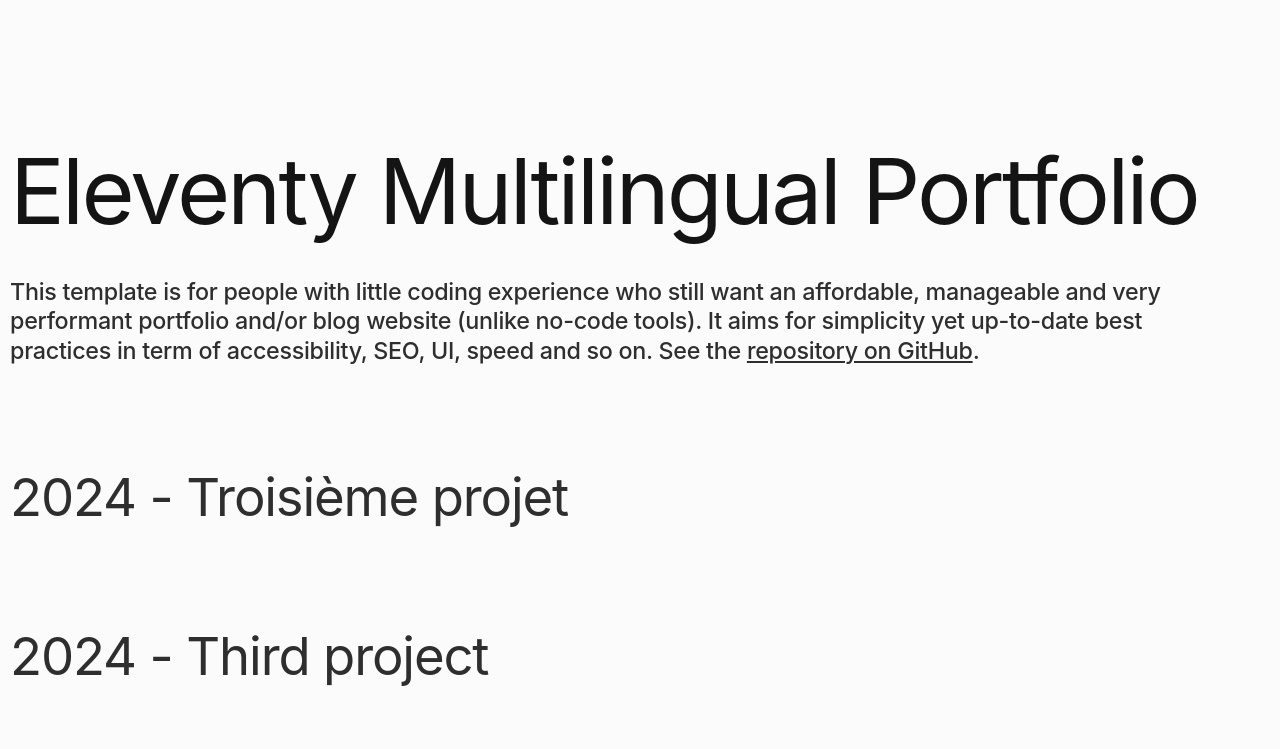
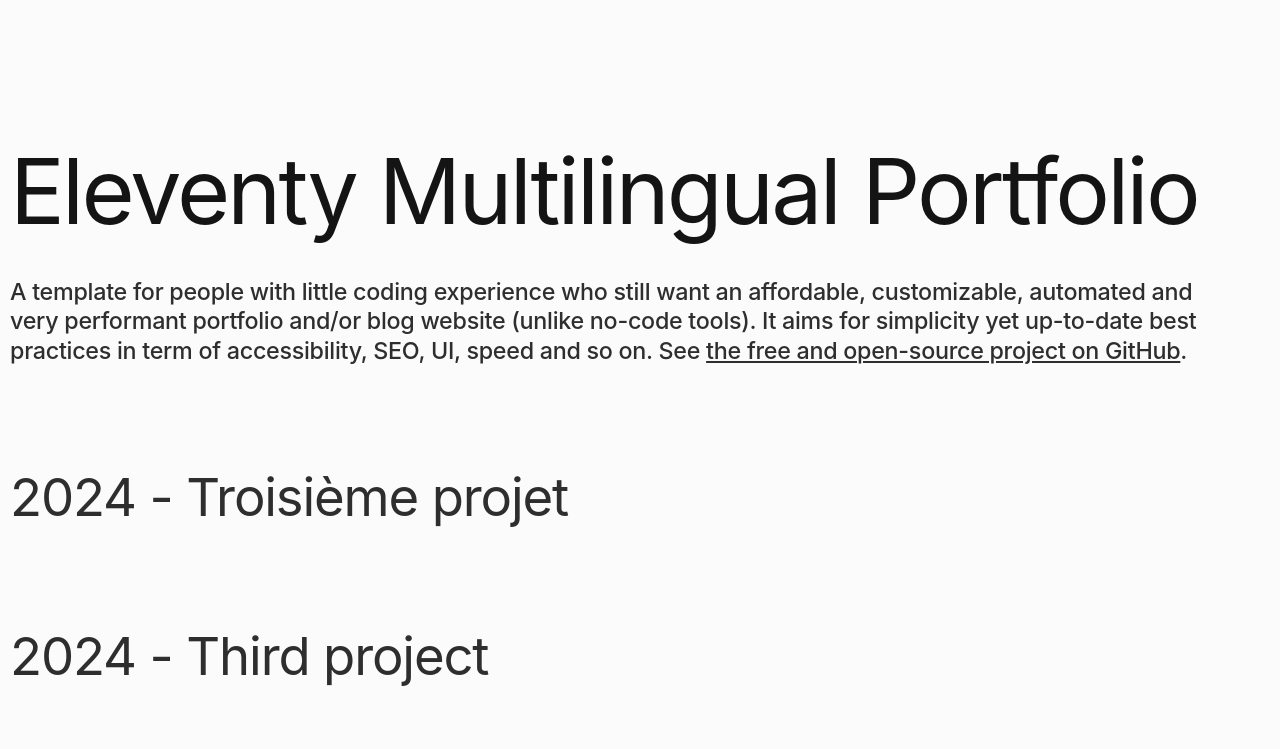
Before and after one commit to omroka/eleventy-multilingual-portfolio, an Eleventy site: page src/en/index.njk in a window 1280 px wide. Shown: the top 749 px of the page. Built offline with nearby package versions, Linux system fonts and the light colour scheme; Eleventy itself is replaced by a stand-in of ours; files that its build step writes are made by us from their sources; a web font is replaced by a local one.

Commit message:
Clearer presentation and new readme thumbnail

```diff
--- a/src/en/index.njk
+++ b/src/en/index.njk
@@ -9,7 +9,7 @@ numberOfLatestPostsToShow: 3
 <h1>Eleventy Multilingual Portfolio</h1>
 
 <p>
-  This template is for people with little coding experience who still want an affordable, manageable and very performant portfolio and/or blog website (unlike no-code tools). It aims for simplicity yet up-to-date best practices in term of accessibility, SEO, UI, speed and so on. See the <a href="#">repository on GitHub</a>.
+  A template for people with little coding experience who still want an affordable, customizable, automated and very performant portfolio and/or blog website (unlike no-code tools). It aims for simplicity yet up-to-date best practices in term of accessibility, SEO, UI, speed and so on. See <a href="https://github.com/omroka/eleventy-multilingual-portfolio">the free and open-source project on GitHub</a>.
 </p>
 
     {# remove the head filter to list every project in the collection #}
--- a/src/fr/index.njk
+++ b/src/fr/index.njk
@@ -9,7 +9,7 @@ numberOfLatestPostsToShow: 3
 <h1>Eleventy Multilingual Portfolio</h1>
 
 <p>
-  Description non traduite : This template is for people with little coding experience who still want an affordable, manageable and very performant portfolio and/or blog website (unlike no-code tools). It aims for simplicity yet up-to-date best practices in term of accessibility, SEO, UI, speed and so on. See the <a href="#">repository on GitHub</a>.
+  Un modèle destiné aux personnes ayant peu d'expérience en programmation mais qui souhaitent néanmoins un site web portfolio et/ou blog abordable, personnalisable, automatisé et très performant (à la différence des outils "no-code"). Il vise la simplicité tout comme les meilleures pratiques actuelles en termes d'accessibilité, de référencement, d'interface utilisateur, de vitesse, etc. Voir <a href="https://github.com/omroka/eleventy-multilingual-portfolio">le projet libre et open-source sur GitHub</a>.
 </p>
 
     {# remove the head filter to list every project in the collection #}
```
Also changed, not shown: README.md, assets/home-template-dark.png (added), assets/home-template.png (added).
